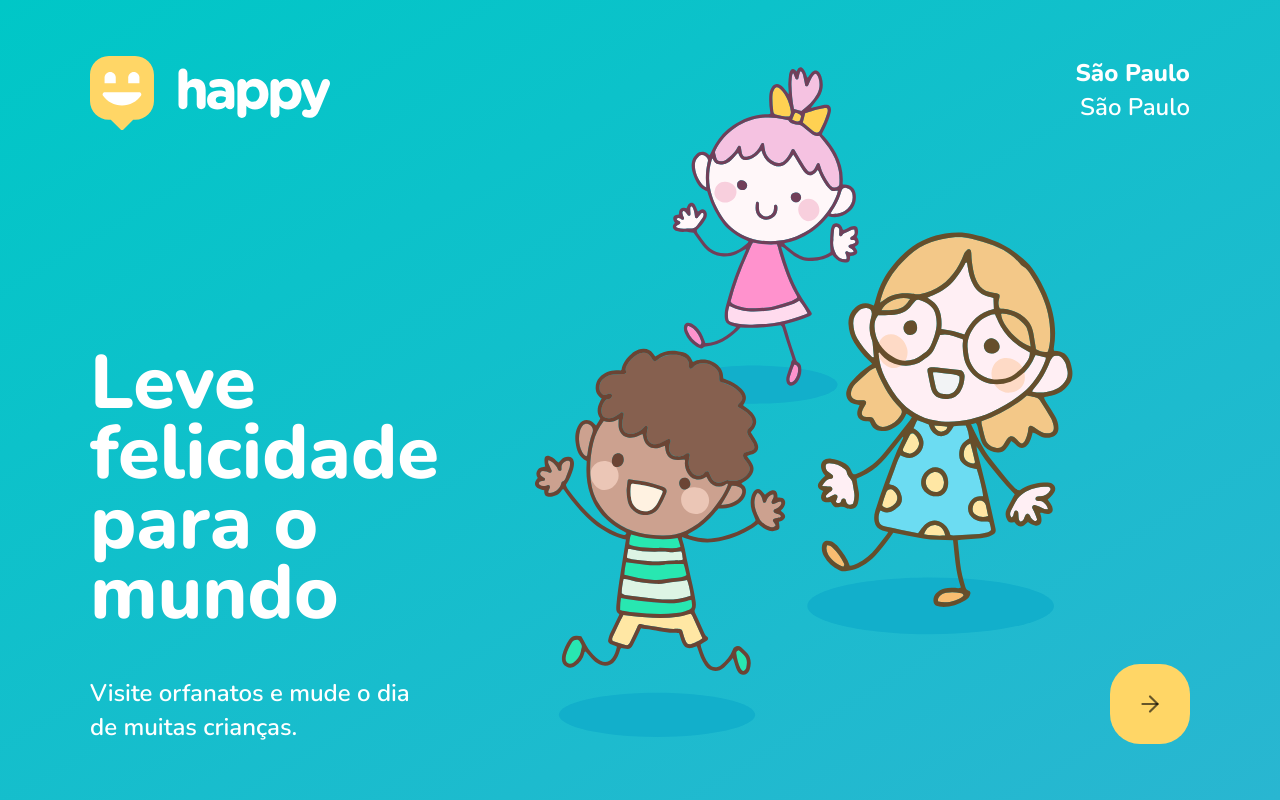
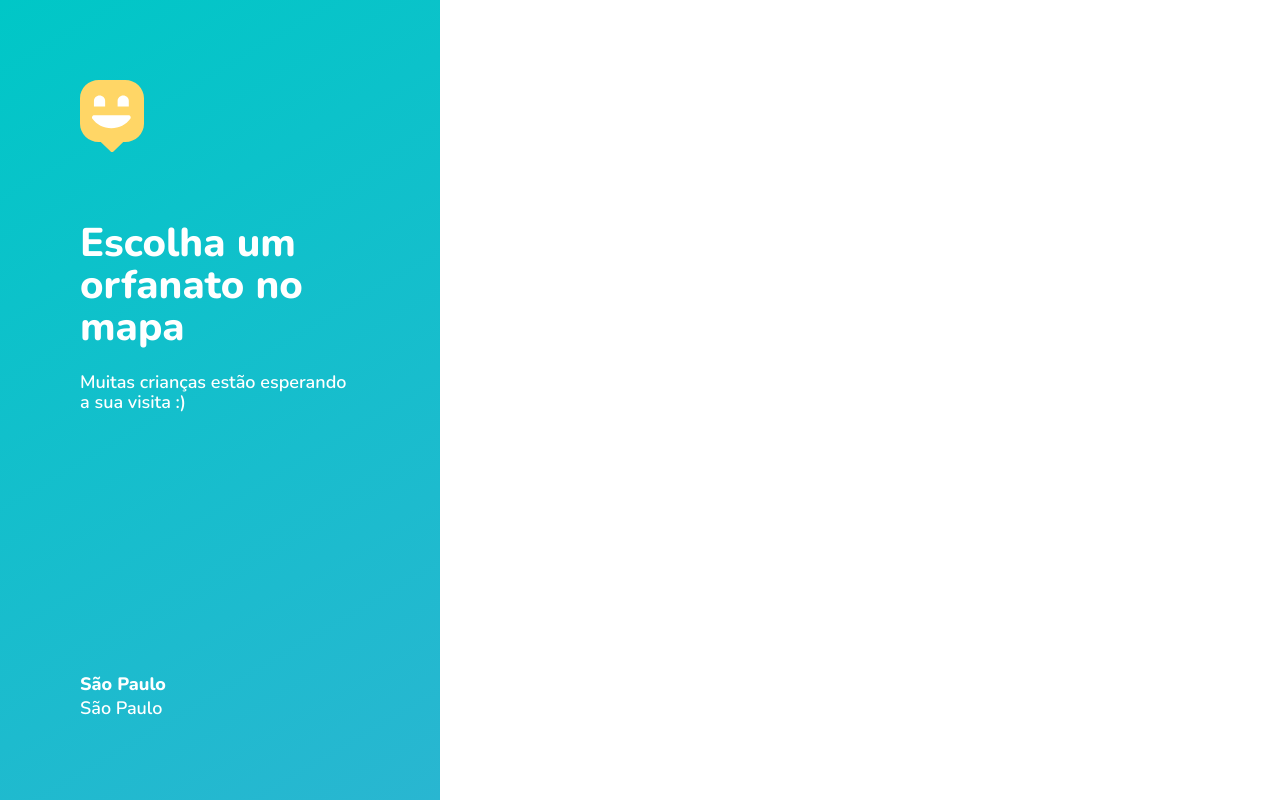
Before and after one commit to jeffsouza01/nlw3-happy, a React (Create React App) app: page /orphanages in a window 1280 px wide. Built offline with nearby package versions, Linux system fonts and the light colour scheme; the HTML template or start-up script is replaced by a standard one.

Commit message:
:hammer: update structure

```diff
--- a/src/App.tsx
+++ b/src/App.tsx
@@ -1,37 +1,9 @@
 import React from 'react';
-import { FiArrowRight} from 'react-icons/fi'
-
-import './styles/global.css';
-import './styles/pages/landingPage.css';
-
-import logoImg from './images/logo.svg';
-
+import Routes from './routes';
 
 function App() {
   return (
-    <div id="page-landing">
-      <div className="content-wrapper">
-        <img src={logoImg} alt="Happy-Logo"/>
-
-
-        <main>
-          <h1>Leve felicidade para o mundo</h1>
-          <p> Visite orfanatos e mude o dia de muitas crianças. </p>
-        </main>
-
-
-        <div className="location">
-          <strong>São Paulo </strong>
-          <span>São Paulo</span>
-
-        </div>
-
-        <a href="#" className="enter-app">
-          <FiArrowRight size={26} color="rgba(0, 0, 0, 0.6" />
-        </a>
-
-      </div>
-    </div>
+    <Routes />
   );
 }
 
--- /dev/null
+++ b/src/pages/LandingPage.tsx
@@ -0,0 +1,40 @@
+import React from 'react';
+import { FiArrowRight} from 'react-icons/fi'
+import logoImg from '../images/logo.svg';
+
+import '../styles/global.css';
+import '../styles/pages/landingPage.css';
+
+import { Link } from 'react-router-dom';
+
+
+function LandingPage() {
+    return(
+
+        <div id="page-landing">
+        <div className="content-wrapper">
+          <img src={logoImg} alt="Happy-Logo"/>
+
+
+          <main>
+            <h1>Leve felicidade para o mundo</h1>
+            <p> Visite orfanatos e mude o dia de muitas crianças. </p>
+          </main>
+
+
+          <div className="location">
+            <strong>São Paulo </strong>
+            <span>São Paulo</span>
+
+          </div>
+
+          <Link to="/orphanages" className="enter-app">
+            <FiArrowRight size={26} color="rgba(0, 0, 0, 0.6" />
+          </Link>
+
+        </div>
+      </div>
+    );
+}
+
+export default LandingPage;
--- /dev/null
+++ b/src/pages/OrphanagesMap.tsx
@@ -0,0 +1,29 @@
+import React from 'react';
+
+import logoPointer from '../images/logoPointer.svg';
+import '../styles/pages/orphanages-map.css';
+
+function OrphanagesMap() {
+    return (
+        <div id="page-map">
+            <aside>
+                <header>
+                    <img src={logoPointer} alt="Happy"/>
+
+                    <h2>Escolha um orfanato no mapa</h2>
+                    <p>Muitas crianças estão esperando a sua visita :)</p>
+                </header>
+
+                <div className="map"></div>
+
+
+                <footer>
+                    <strong>São Paulo</strong>
+                    <span>São Paulo</span>
+                </footer>
+            </aside>
+        </div>
+    );
+}
+
+export default OrphanagesMap;
--- /dev/null
+++ b/src/routes.tsx
@@ -0,0 +1,19 @@
+import React from 'react';
+import { BrowserRouter, Switch, Route } from 'react-router-dom';
+
+import LandingPage from './pages/LandingPage';
+import OrphanagesMap from './pages/OrphanagesMap';
+
+
+function Routes() {
+    return (
+        <BrowserRouter>
+            < Switch >
+                < Route path='/' exact component={LandingPage} />
+                < Route path='/orphanages' component={OrphanagesMap} />
+            </Switch>
+        </BrowserRouter>
+    );
+}
+
+export default Routes;
--- /dev/null
+++ b/src/styles/pages/orphanages-map.css
@@ -0,0 +1,40 @@
+#page-map {
+    width: 100vw;
+    height: 100vh;
+
+    position: relative;
+    display: flex;
+}
+
+#page-map aside {
+    width: 440px;
+    background: linear-gradient(329.54deg, #29B6D1 0%, #00C7C7 100%);
+    padding: 80px;
+
+    display: flex;
+    flex-direction: column;
+    justify-content: space-between;
+}
+
+#page-map aside h2 {
+    font-size: 40px;
+    font-weight: 800;
+    line-height: 42px;
+    margin-top: 64px;
+}
+
+#page-map aside p {
+    line-height: 20px;
+    margin-top: 24px;
+}
+
+#page-map aside footer {
+    display: flex;
+    flex-direction: column;
+
+    line-height: 24px;
+}
+
+#page-map aside footer strong {
+    font-weight: 800;
+}
```
